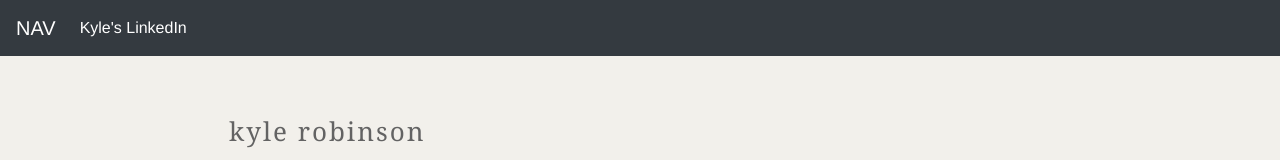
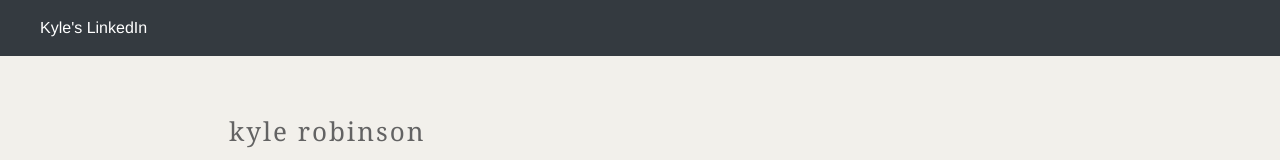
Before and after one commit to kylejrob/designPortfolio, a plain HTML site: page index.html in a window 1280 px wide. Shown: the top 160 px of the page. Drawn offline with nearby package versions, Linux system fonts and the light colour scheme.

Commit message:
Update index.html

```diff
--- a/index.html
+++ b/index.html
@@ -13,7 +13,7 @@
 
 <body>
         <nav class="navbar navbar-expand-lg navbar-dark bg-dark">
-                <a class="navbar-brand" href="#">NAV</a>
+                <a class="navbar-brand" href="#"></a>
                 <button class="navbar-toggler" type="button" data-toggle="collapse" data-target="#navbarNav" aria-controls="navbarNav" aria-expanded="false" aria-label="Toggle navigation">
                   <span class="navbar-toggler-icon"></span>
                 </button>
```
